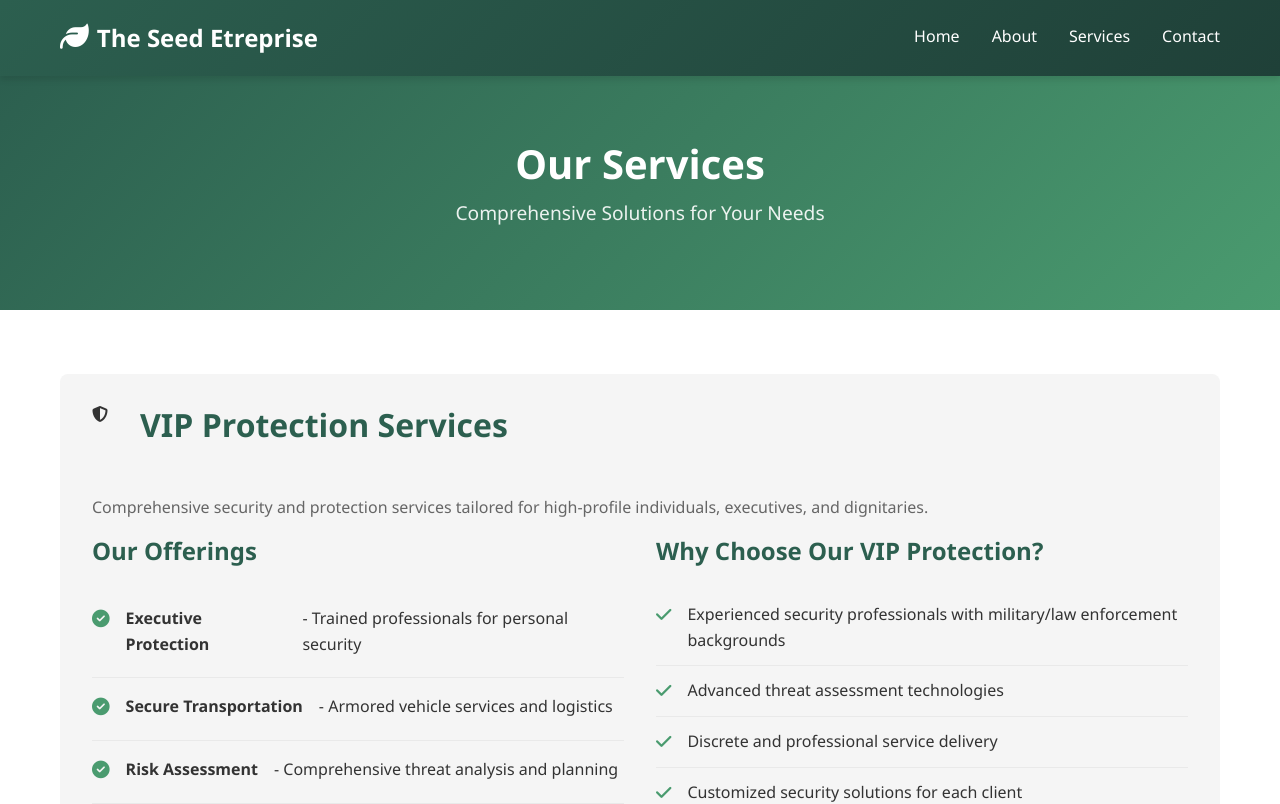
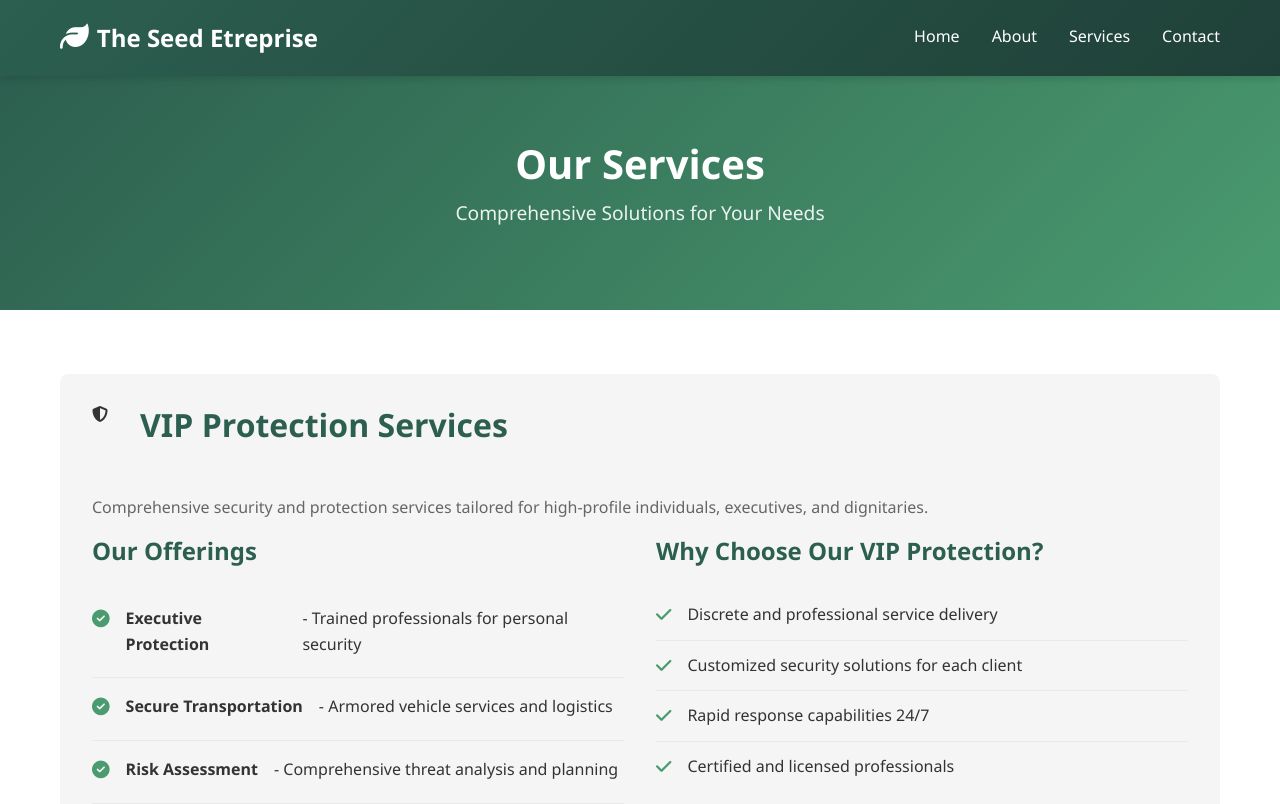
Before and after one commit to rodney031124/The-Seed-Etreprise, a React (Create React App) app: page /services in a window 1280 px wide. Shown: the top 804 px of the page. Built offline with nearby package versions, Linux system fonts and the light colour scheme; no server answers.

Commit message:
Remove unused import

```diff
--- a/src/pages/Services.jsx
+++ b/src/pages/Services.jsx
@@ -37,8 +37,7 @@ function Services() {
               <div className="detail-column">
                 <h3>Why Choose Our VIP Protection?</h3>
                 <ul className="benefits-list">
-                  <li><i className="fas fa-check"></i> Experienced security professionals with military/law enforcement backgrounds</li>
-                  <li><i className="fas fa-check"></i> Advanced threat assessment technologies</li>
+
                   <li><i className="fas fa-check"></i> Discrete and professional service delivery</li>
                   <li><i className="fas fa-check"></i> Customized security solutions for each client</li>
                   <li><i className="fas fa-check"></i> Rapid response capabilities 24/7</li>
```
